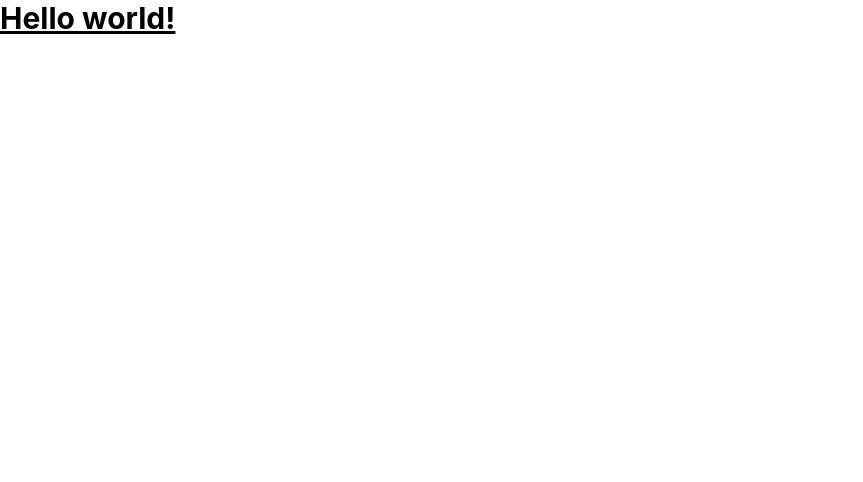
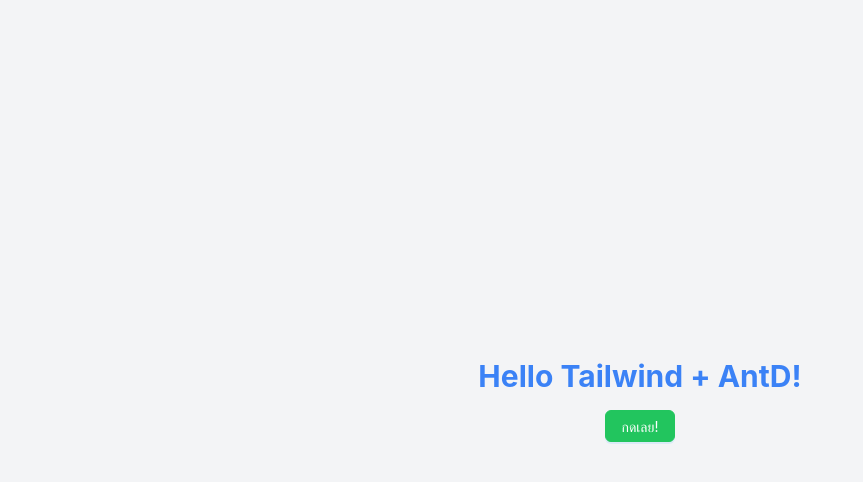
Before and after one commit to patt502090/tourist, a React (Create React App) app in the folder frontend/: page / in a window 1280 px wide. Shown: the top 482 px of the page, without its empty margins (0-863 px from the left). Built offline with nearby package versions, Linux system fonts and the light colour scheme.

Commit message:
AntD installed

```diff
--- a/frontend/package.json
+++ b/frontend/package.json
@@ -8,6 +8,7 @@
     "@testing-library/jest-dom": "^6.6.3",
     "@testing-library/react": "^16.2.0",
     "@testing-library/user-event": "^13.5.0",
+    "antd": "^5.24.1",
     "react": "^19.0.0",
     "react-dom": "^19.0.0",
     "react-scripts": "5.0.1",
--- a/frontend/src/App.js
+++ b/frontend/src/App.js
@@ -1,7 +1,12 @@
+import { Button } from "antd";
+
 export default function App() {
   return (
-    <h1 className="text-3xl font-bold underline">
-      Hello world!
-    </h1>
-  )
+    <div className="flex flex-col items-center justify-center min-h-screen bg-gray-100">
+      <h1 className="text-3xl font-bold text-blue-500 mb-4">Hello Tailwind + AntD!</h1>
+      <Button type="primary" className="!bg-green-500 !border-green-500 hover:!bg-green-600">
+        กดเลย!
+      </Button>
+    </div>
+  );
 }
```
Also changed, not shown: 1 other file (tests, documents, lock files or other folders).
